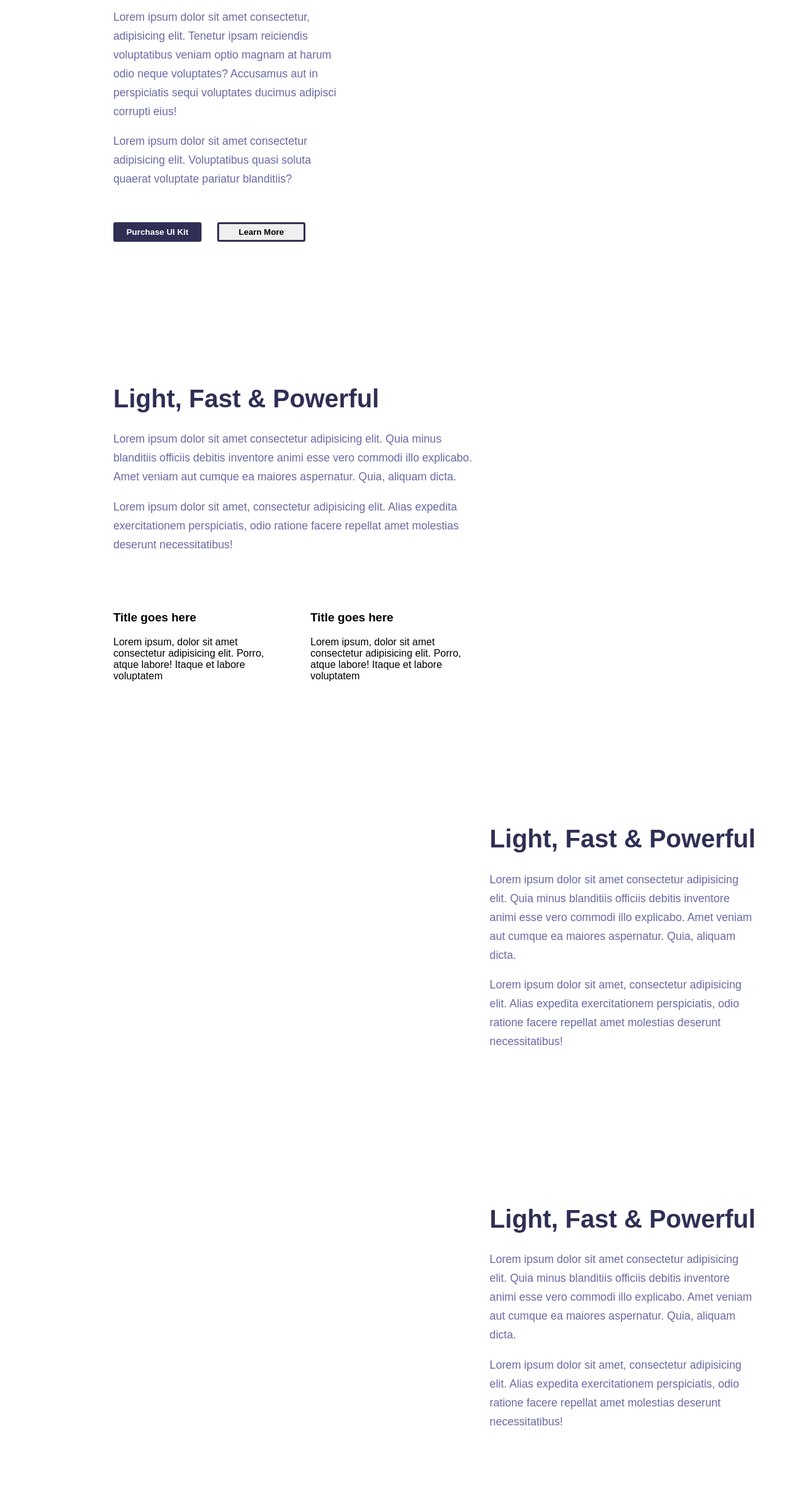
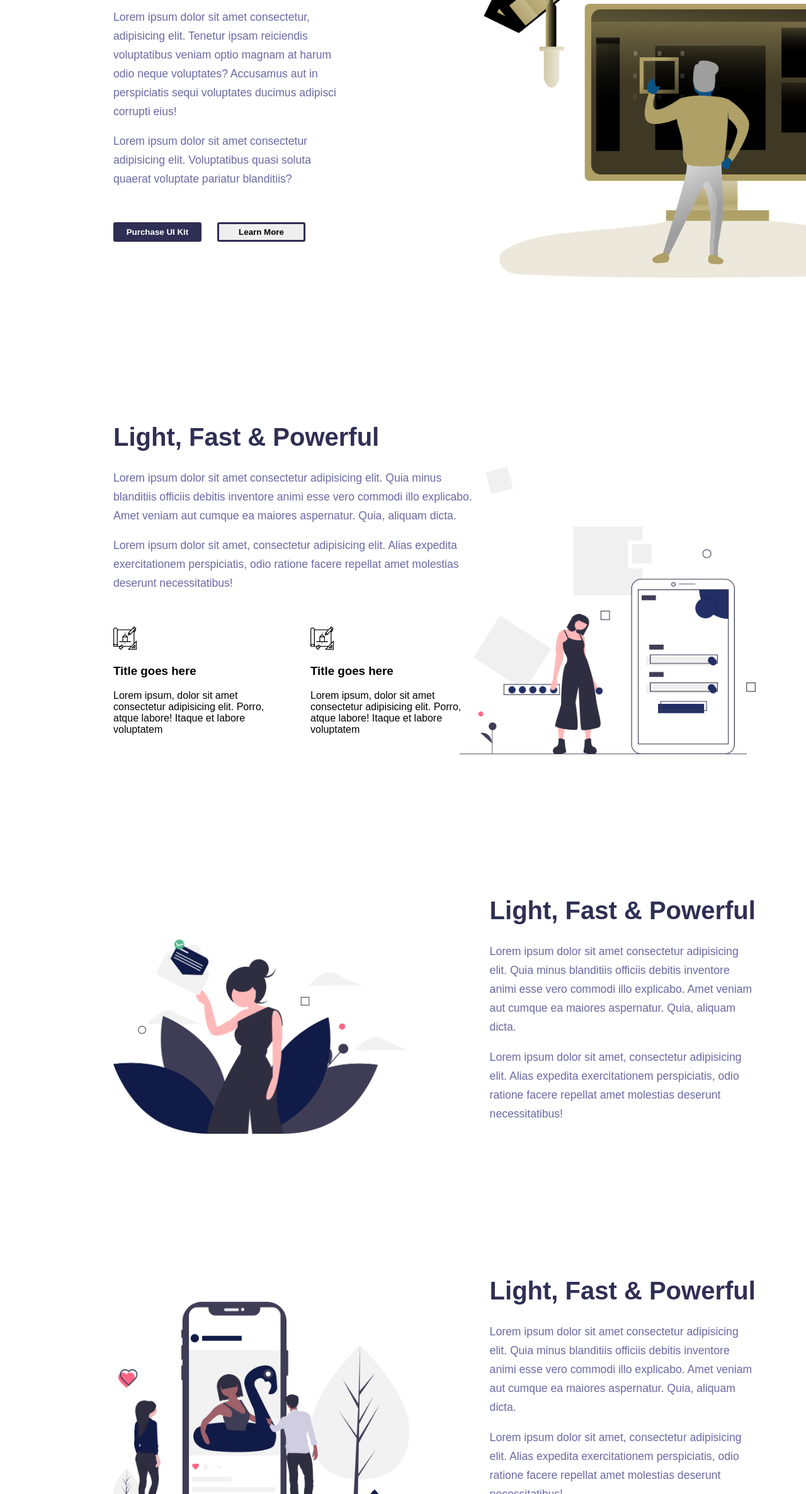
Before and after one commit to ashokkumar272/E-Commerce-template, a plain HTML site: page index.html in a window 1280 px wide. Shown: the part 427-2800 px from the top of the page at 63% size. Drawn offline with Linux system fonts and the light colour scheme.

Commit message:
third commit

```diff
--- a/index.html
+++ b/index.html
@@ -41,7 +41,7 @@
                 </div>
             </div>
             <div class="box1-image">
-                <img src="box1.png" alt="">
+                <img src="images/box1.png" alt="">
             </div>
 
         </div>
@@ -60,13 +60,13 @@
             <br><br>
             <div class="box2-text-tiles">
                 <div>
-                    <img src="box2-tiles.png" alt="">
+                    <img src="images/box2-tiles.png" alt="">
                     <h3>Title goes here</h3>
                     <div>Lorem ipsum, dolor sit amet consectetur adipisicing elit. Porro, atque labore! Itaque et labore
                         voluptatem</div>
                 </div>
                 <div>
-                    <img src="box2-tiles.png" alt="">
+                    <img src="images/box2-tiles.png" alt="">
                     <h3>Title goes here</h3>
                     <div>Lorem ipsum, dolor sit amet consectetur adipisicing elit. Porro, atque labore! Itaque et labore
                         voluptatem</div>
@@ -74,7 +74,7 @@
             </div>
         </div>
         <div class="box2-image">
-            <img src="box2.png" alt="">
+            <img src="images/box2.png" alt="">
         </div>
     </div>
 
@@ -90,7 +90,7 @@
             </p>
         </div>
         <div class="box3-image">
-            <img src="box3.png" alt="">
+            <img src="images/box3.png" alt="">
         </div>
     </div>
 
@@ -108,7 +108,7 @@
             </p>
         </div>
         <div class="box3-image">
-            <img src="box4.png" alt="">
+            <img src="images/box4.png" alt="">
         </div>
     </div>
 
@@ -125,10 +125,10 @@
                 odio ratione facere repellat amet molestias deserunt necessitatibus!
             </p>
             <br>
-            <button class="purchasenow">Purchase Now</button>
+            <button class="purchasenow"><a target="_blank" href="https://www.figma.com/community/ui-kits">Purchase Now</a></button>
         </div>
         <div class="box3-image">
-            <img src="box5.png" alt="">
+            <img src="images/box5.png" alt="">
         </div>
     </div>
     <div class="box box6">
@@ -146,14 +146,14 @@
             </div>
             <br><br><br>
             <div>See, One Price. Simple.</div><br>
-            <button class="purchasenow">Purchase Now</button>
+            <button class="purchasenow"><a target="_blank" href="https://www.figma.com/community/ui-kits">Purchase Now</a></button>
         </div>
     </div>
     <div class="footer">
         <div class="footer-box1">
             <div class="companyName">@2024 Yourcompany</div>
             <div class="2 nav-ele-2">Landing</div>
-            <button class="purchasenow">Purchase Now</button>
+            <button class="purchasenow"><a target="_blank" href="https://www.figma.com/community/ui-kits">Purchase Now</a></button>
         </div>
         <div class="box2">
             <div class="nav-ele-1">
--- a/style.css
+++ b/style.css
@@ -120,7 +120,6 @@ p{
     right: 50%;
     bottom: 0;
 }
-
 .box3{
     display: flex;
     flex-direction: row-reverse;
@@ -204,3 +203,17 @@ p{
 .icons ul li img:hover{
     filter: invert(1);
 }
+
+@media screen and (max-width: 1300px) {
+    .box2{
+        display: flex;
+        flex-direction: column;
+    }
+    .box2-image{
+        position: relative;
+    }
+    .box2-image img{
+        position: absolute;
+        right: 0px;
+    }
+}
```
